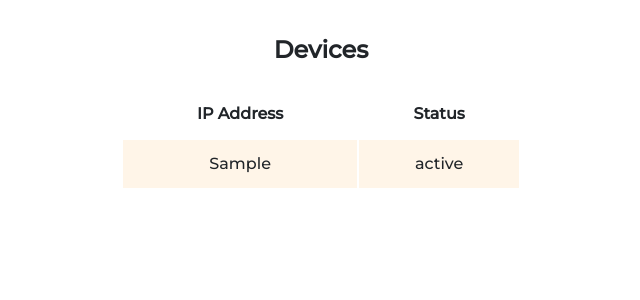
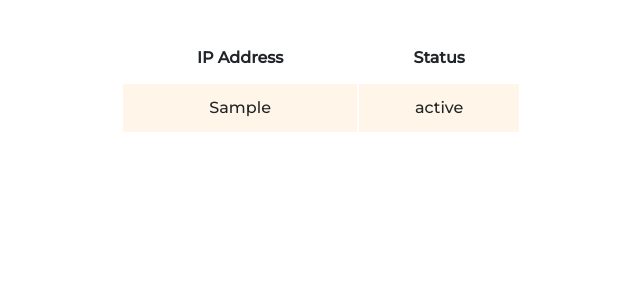
Before and after one commit to Azwa32/IP-System-Monitor, a Flask app: template Web Client/templates/index.html in a window 1280 px wide. Shown: the part 200-500 px from the top of the page, without its empty margins (319-959 px from the left). Run offline with Flask 2, Linux system fonts and the light colour scheme; the template is opened without the code that fills it: most values are stand-ins (such as "Sample title", 1, 10 or a date in 2020).

Commit message:
Update index.html

```diff
--- a/Web Client/templates/index.html
+++ b/Web Client/templates/index.html
@@ -2,6 +2,7 @@
 
 <html lang="en">
     <head>
+        <meta http-equiv="refresh" content="60" >
         <link href="https://fonts.googleapis.com/css2?family=Montserrat:wght@500&display=swap" rel="stylesheet">
         <link href="/static/styles.css" rel="stylesheet">
         <title>Device Status</title>
@@ -11,7 +12,6 @@
             <h1>Device Status</h1>
         </div>
         <div class="container">
-            <h2>Devices</h2>
             <table>
                 <thead>
                     <tr>
```
